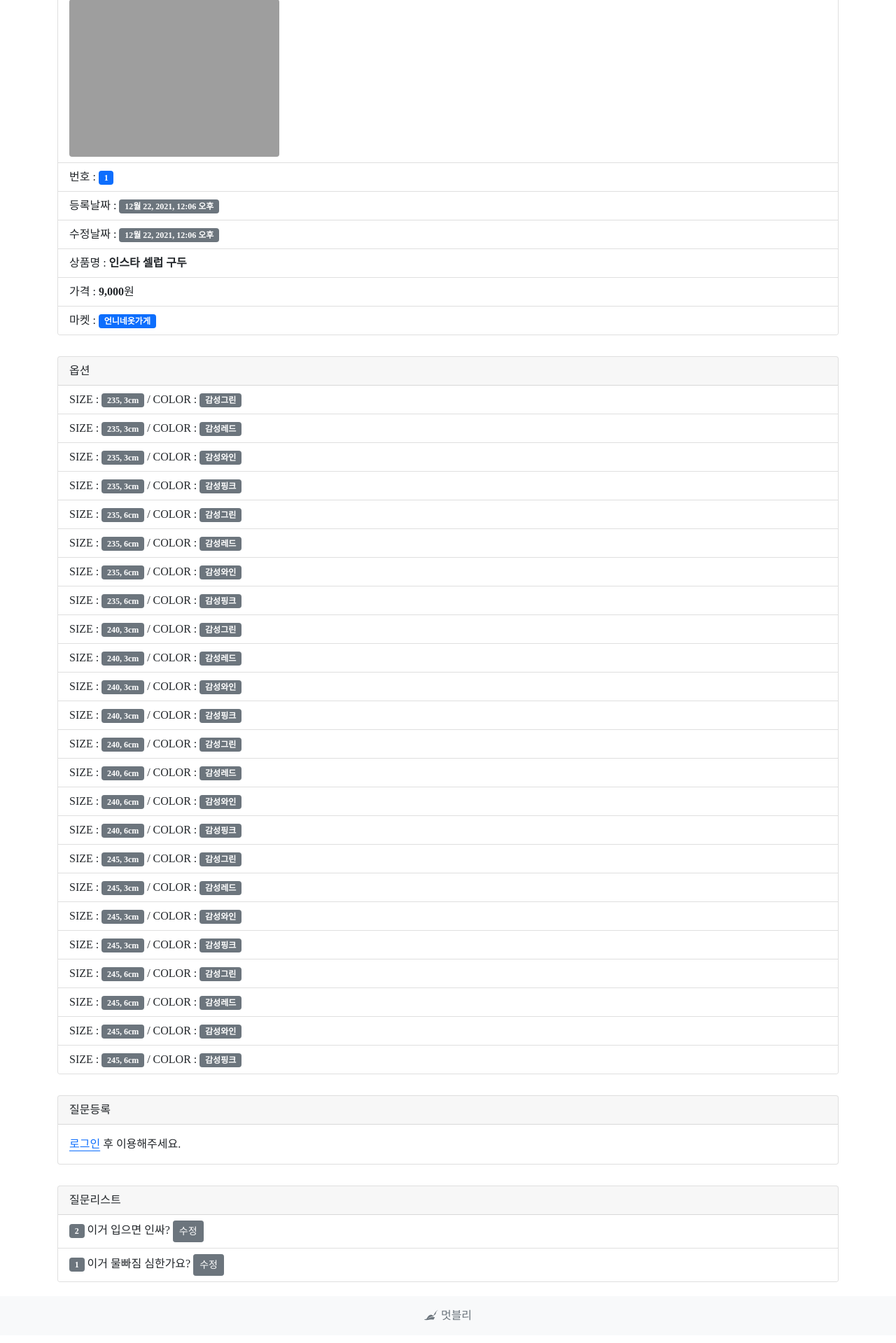
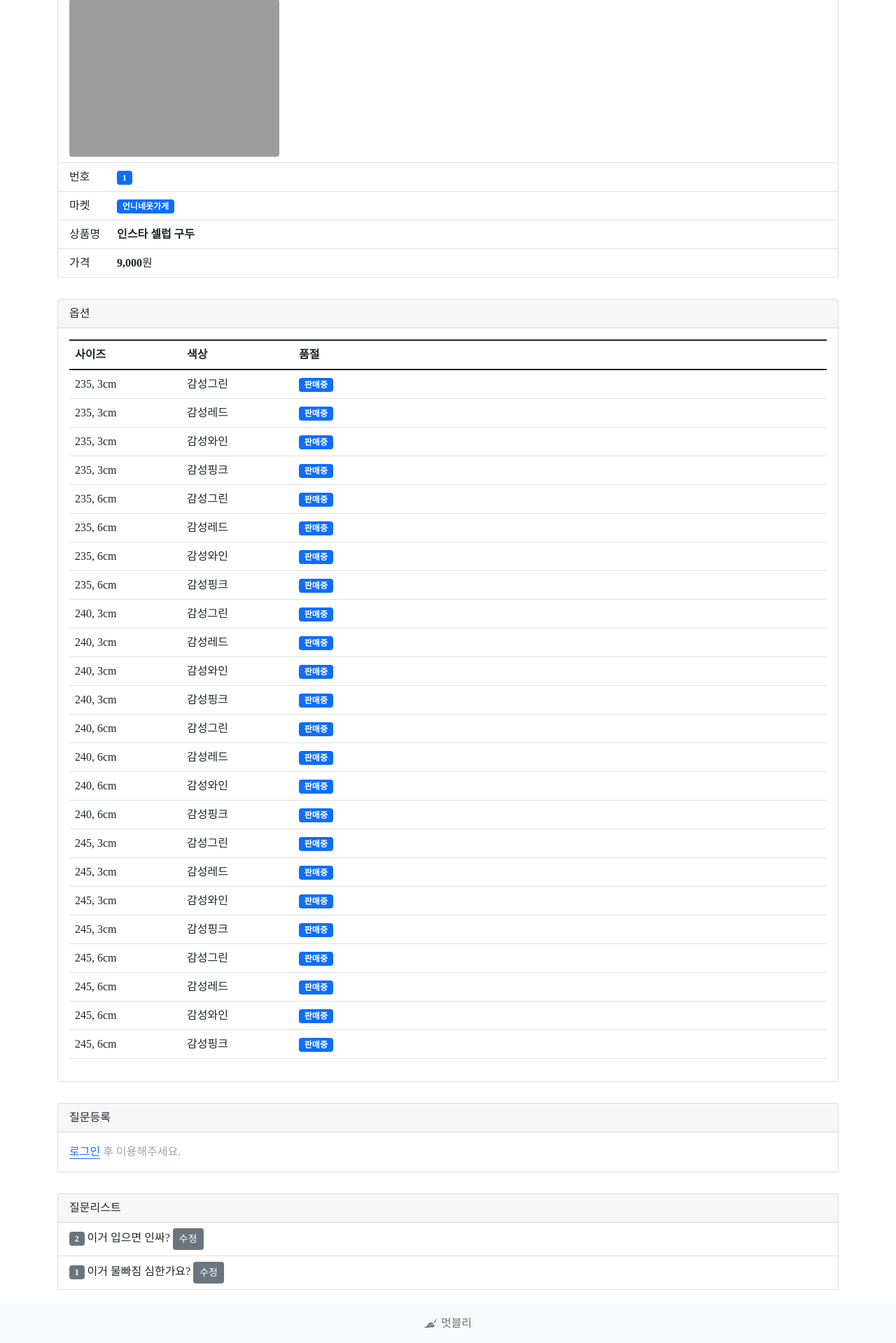
Before and after one commit to jangka2048/exam11, a Django app: page /products/1/ in a window 1280 px wide. Shown: the part 127-2046 px from the top of the page at 70% size. Before the commit the page ends 2014 px from the top, so only its background shows below. Run offline with Django 3.2, Linux system fonts and the light colour scheme; data comes from the database, SQL or seed files in the repository; some libraries are stand-ins or nearby versions; some web fonts are replaced; grey boxes are pictures that could not be loaded.

Commit message:
상품 상세화면 꾸미기

```diff
--- a/base/static/common.css
+++ b/base/static/common.css
@@ -44,6 +44,10 @@
   display: block;
 }
 
+.t-inline-block {
+  display: inline-block;
+}
+
 .t-flex {
   display: flex;
 }
@@ -58,6 +62,14 @@
 
 .t-w-full {
   width: 100%;
+}
+
+.t-w-20 {
+  width: 5rem;
+}
+
+.t-w-16 {
+  width: 4rem;
 }
 
 .t-max-w-screen-md {
@@ -331,6 +343,22 @@ html > body :is(h1, h2, h3, h4, h5, h6) {
 }
 
 @media (min-width: 640px) {
+  .sm\:t-w-10 {
+    width: 2.5rem;
+  }
+
+  .sm\:t-w-20 {
+    width: 5rem;
+  }
+
+  .sm\:t-w-40 {
+    width: 10rem;
+  }
+
+  .sm\:t-w-1 {
+    width: 0.25rem;
+  }
+
   .sm\:t-grid-cols-2 {
     grid-template-columns: repeat(2, minmax(0, 1fr));
   }
--- a/products/templates/products/product_detail.html
+++ b/products/templates/products/product_detail.html
@@ -16,22 +16,20 @@
                     <img class="t-w-full t-max-w-[300px] t-rounded" src="{{product.thumb_img_url}}" alt="">
                 </li>
                 <li class="list-group-item">
-                    번호 : <span class="badge bg-primary">{{product.id}}</span>
+                    <span class="t-w-16 t-inline-block">번호</span>
+                    <span class="badge bg-primary">{{product.id}}</span>
                 </li>
                 <li class="list-group-item">
-                    등록날짜 : <span class="badge bg-secondary">{{product.reg_date}}</span>
+                    <span class="t-w-16 t-inline-block">마켓</span>
+                    <span class="badge bg-primary">{{product.market.name}}</span>
                 </li>
                 <li class="list-group-item">
-                    수정날짜 : <span class="badge bg-secondary">{{product.update_date}}</span>
+                    <span class="t-w-16 t-inline-block">상품명</span>
+                    <span class="t-font-bold">{{product.display_name}}</span>
                 </li>
                 <li class="list-group-item">
-                    상품명 : <span class="t-font-bold">{{product.display_name}}</span>
-                </li>
-                <li class="list-group-item">
-                    가격 : <span class="t-font-bold">{{product.sale_price|intcomma}}</span>원
-                </li>
-                <li class="list-group-item">
-                    마켓 : <span class="badge bg-primary">{{product.market.name}}</span>
+                    <span class="t-w-16 t-inline-block">가격</span>
+                    <span class="t-font-bold">{{product.sale_price|intcomma}}</span>원
                 </li>
             </ul>
 
@@ -42,15 +40,42 @@
                 옵션
             </div>
 
-            <ul class="list-group list-group-flush">
-                {% for product_real in product_reals %}
-                <li class="list-group-item">
-                    {{product_real.option_1_type}} : <span class="badge bg-secondary">{{product_real.option_1_display_name}}</span>
-                    /
-                    {{product_real.option_2_type}} : <span class="badge bg-secondary">{{product_real.option_2_display_name}}</span>
-                </li>
-                {% endfor %}
-            </ul>
+            <div class="card-body">
+                <table class="table table-hover">
+                    <colgroup>
+                        <col class="sm:t-w-40">
+                        <col class="sm:t-w-40">
+                        <col>
+                    </colgroup>
+                    <thead>
+                    <tr>
+                        <th>사이즈</th>
+                        <th>색상</th>
+                        <th>품절</th>
+                    </tr>
+                    </thead>
+                    <tbody>
+                    {% for product_real in product_reals %}
+                    <tr>
+                        <td>
+                            {{product_real.option_1_display_name}}
+                        </td>
+                        <td>
+                            {{product_real.option_2_display_name}}
+                        </td>
+                        <td>
+                            {% if not product_real.is_sold_out %}
+                            <span class="badge bg-primary">판매중</span>
+                            {% else %}
+                            <span class="badge bg-secondary">품절</span>
+                            {% endif %}
+                        </td>
+                    </tr>
+                    {% endfor %}
+
+                    </tbody>
+                </table>
+            </div>
         </div>
 
         <div class="card t-mt-[30px]">
@@ -70,7 +95,9 @@
 
                 </form>
                 {% else %}
-                <a href="{% url 'accounts:signin' %}?next={{request.get_full_path}}">로그인</a> 후 이용해주세요.
+                <div class="t-text-gray-400">
+                    <a href="{% url 'accounts:signin' %}?next={{request.get_full_path}}">로그인</a> 후 이용해주세요.
+                </div>
                 {% endif %}
 
                 {% if question_form.errors %}
@@ -92,6 +119,7 @@
                 질문리스트
             </div>
 
+            {% if questions %}
             <ul class="list-group list-group-flush">
                 {% for question in questions %}
                 <li class="list-group-item">
@@ -106,6 +134,15 @@
                 </li>
                 {% endfor %}
             </ul>
+            {% endif %}
+
+            {% if not questions %}
+            <div class="card-body">
+                <div class="t-text-gray-400">
+                    질문이 없습니다.
+                </div>
+            </div>
+            {% endif %}
         </div>
 
     </div>
```
